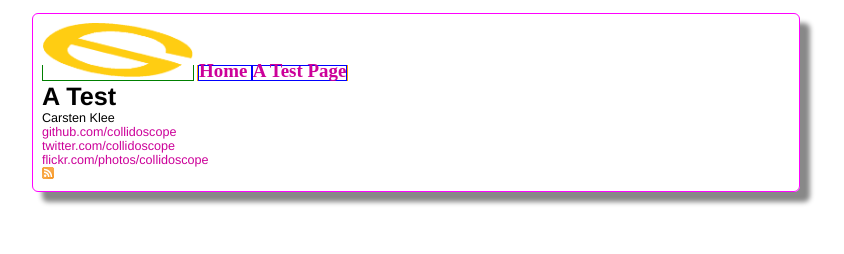
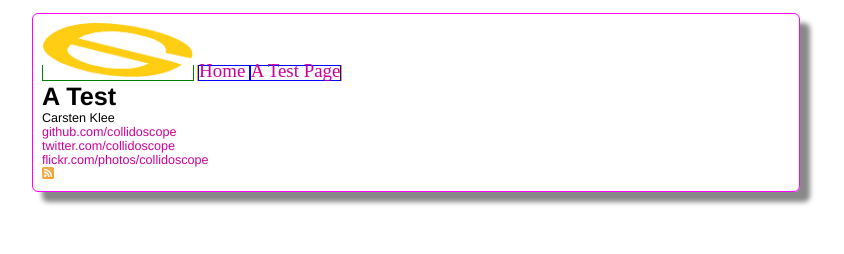
Before and after one commit to collidoscope/collidoscope.github.com, a Jekyll site: the page built from test/test.md, in a window 1280 px wide. Shown: the top 254 px of the page, without its empty margins (224-1068 px from the left). Built offline with Jekyll 4.4.1, drawn with Linux system fonts in a browser that asks for light colours; some web fonts are replaced; Markdown is read by kramdown in place of the engine named in the settings.

Commit message:
Updated.

```diff
--- a/css/screen.css
+++ b/css/screen.css
@@ -48,7 +48,7 @@ src: url('http://fonts.googleapis.com/css?family=Cedarville+Cursive');
 }
 #nav_ul{list-style-type:none;display:inherit;}
 .nav_li, .nav_li_active{display:inline;border:1px solid blue;}
-a.nav_a {font-family: 'Cedarville Cursive', cursive;font-size:1.5em;font-weight:bold;}
+a.nav_a {font-family: 'Cedarville Cursive', cursive;font-size:1.5em;}
 #main_nav{border:1px solid orange;display:inline;}
 
 /*****************************************************************************/
```
